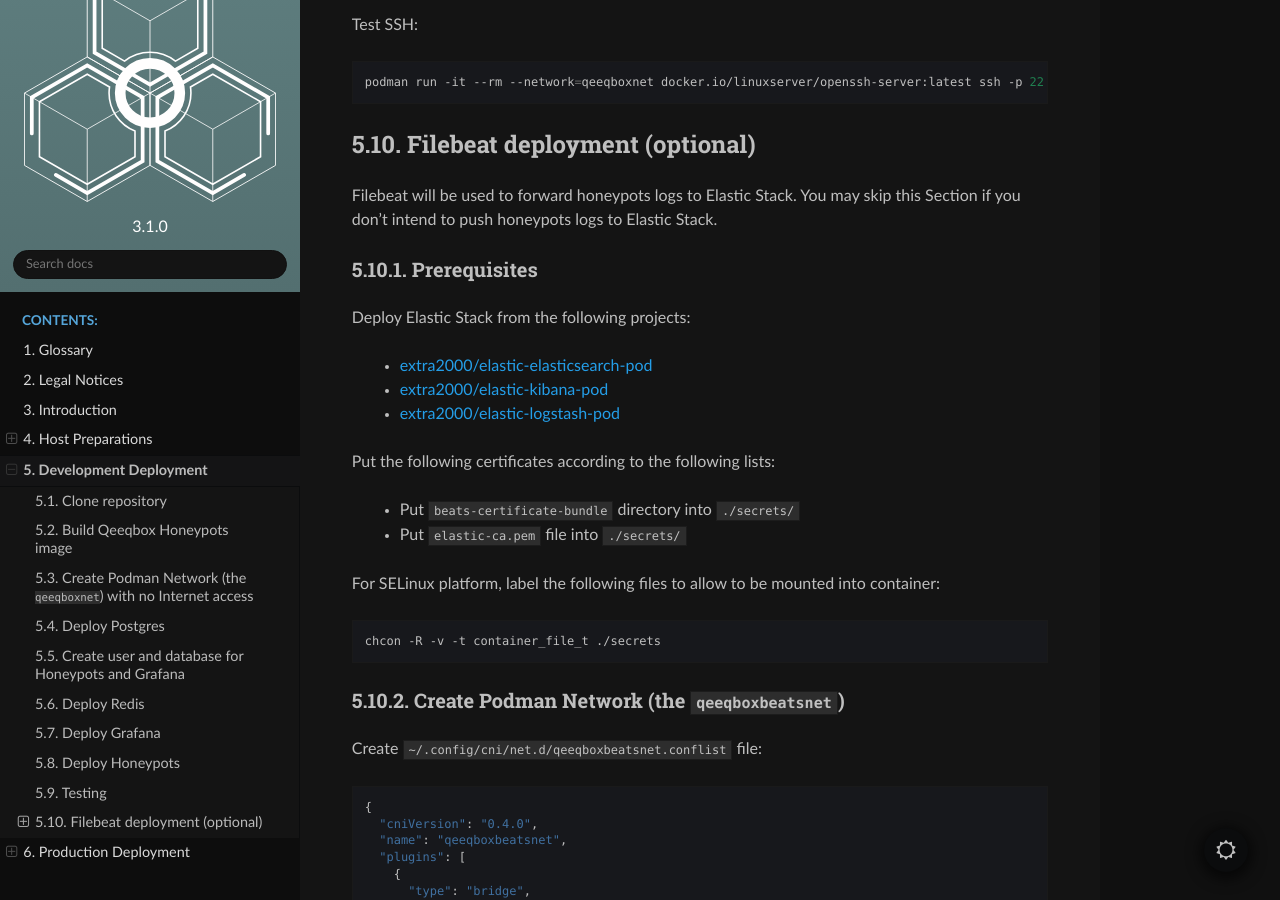
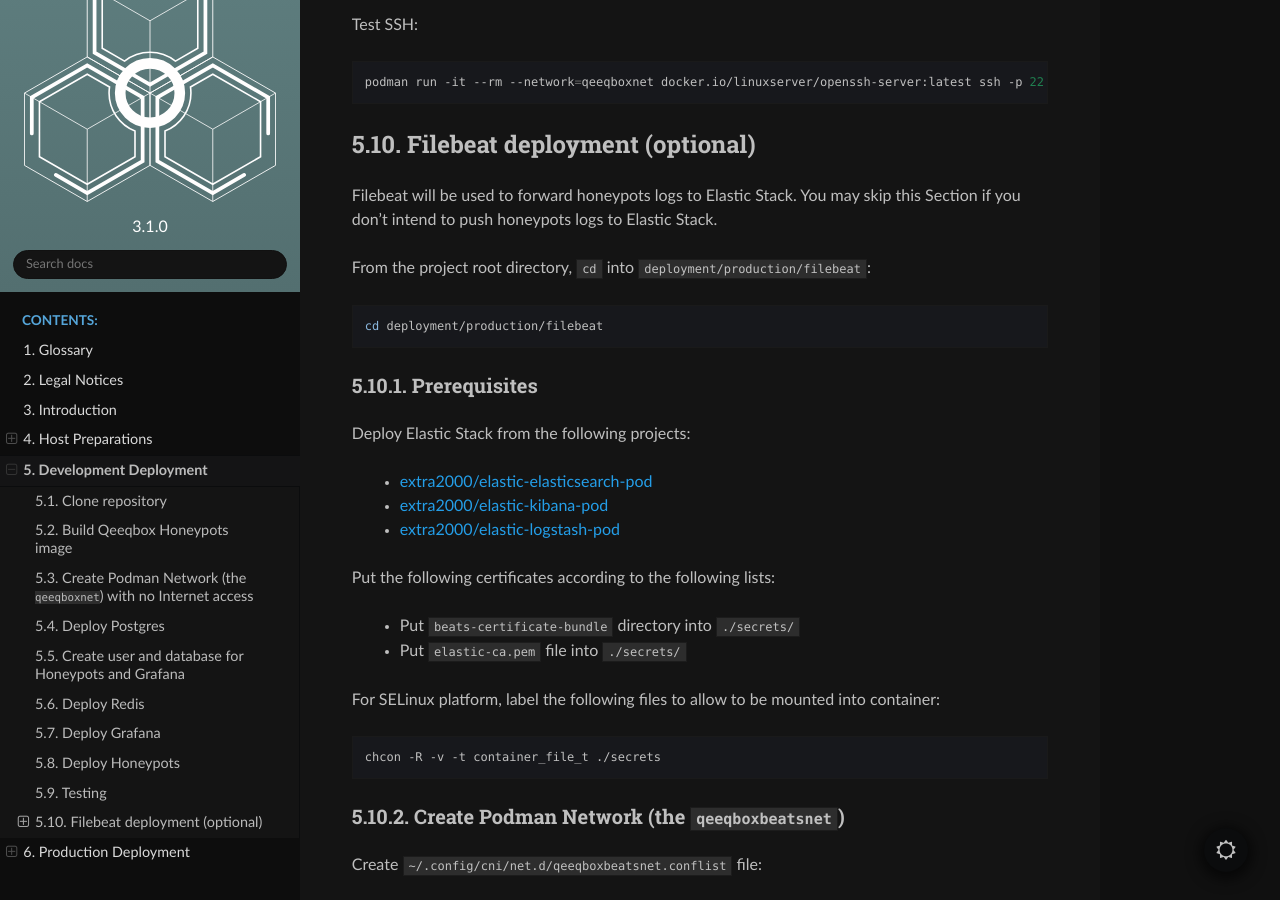
Before and after one commit to extra2000/qeeqbox-chameleon-podman, a Sphinx documentation site: the page built from docs/source/deployment_development.rst, in a window 1280 px wide and 900 px high, scrolled down 6392 px. Built offline with Sphinx 7.4.7 and the Read the Docs theme 2.0.0, drawn with Linux system fonts in a browser that asks for light colours.

Commit message:
docs(deployments): add instruction to cd into filebeat

```diff
--- a/docs/source/deployment_development.rst
+++ b/docs/source/deployment_development.rst
@@ -333,6 +333,12 @@
 
 Filebeat will be used to forward honeypots logs to Elastic Stack. You may skip this Section if you don't intend to push honeypots logs to Elastic Stack.
 
+From the project root directory, ``cd`` into ``deployment/production/filebeat``:
+
+.. code-block:: bash
+
+    cd deployment/production/filebeat
+
 Prerequisites
 ~~~~~~~~~~~~~
 
--- a/docs/source/deployment_production.rst
+++ b/docs/source/deployment_production.rst
@@ -366,6 +366,12 @@
 
 Filebeat will be used to forward honeypots logs to Elastic Stack. You may skip this Section if you don't intend to push honeypots logs to Elastic Stack.
 
+From the project root directory, ``cd`` into ``deployment/production/filebeat``:
+
+.. code-block:: bash
+
+    cd deployment/production/filebeat
+
 Prerequisites
 ~~~~~~~~~~~~~
 
```
